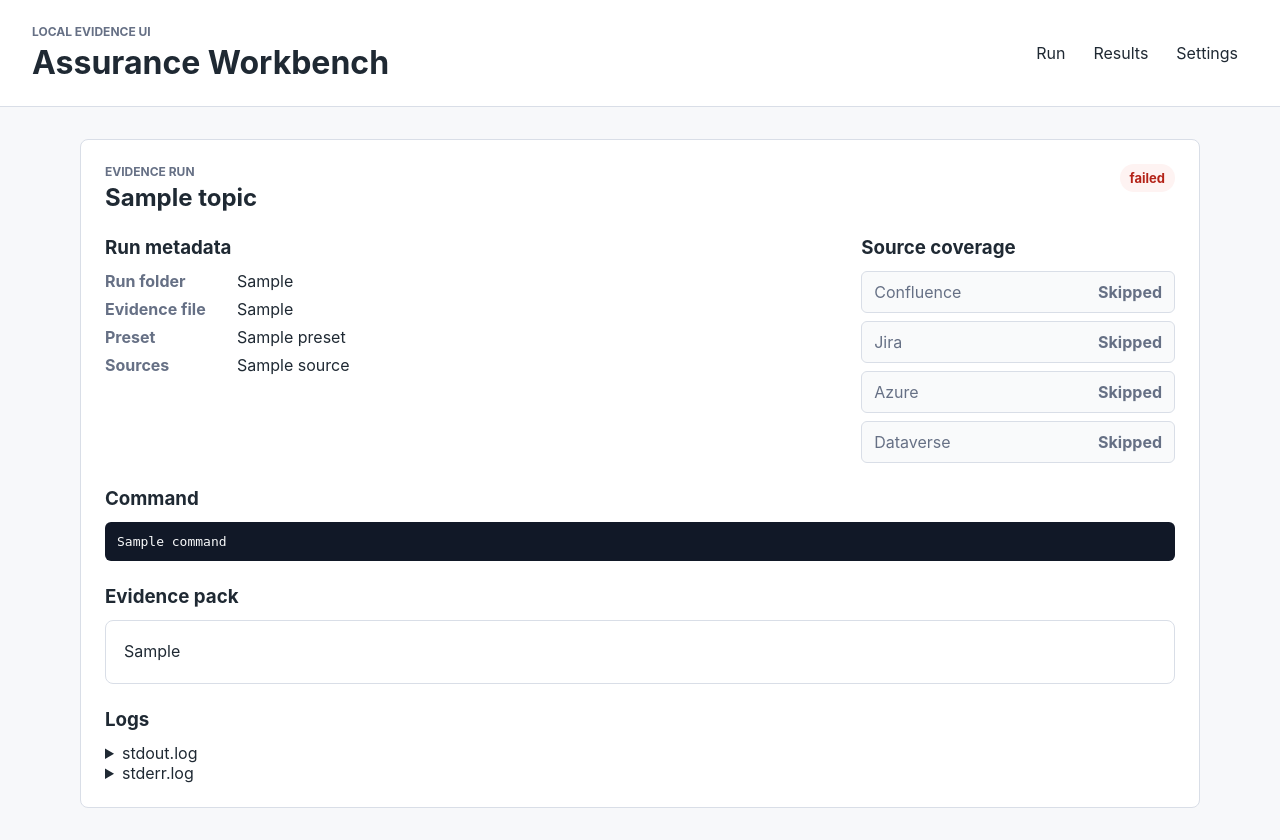
After one commit to richlee-cgi/assurance-workbench-ui, a FastAPI app: template app/templates/run_detail.html in a window 1280 px wide. The commit adds this page. Run offline with FastAPI, Linux system fonts and the light colour scheme; the template is opened without the code that fills it: most values are stand-ins (such as "Sample title", 1, 10 or a date in 2020).

Commit message:
Add evidence results views

```diff
--- a/app/main.py
+++ b/app/main.py
@@ -8,7 +8,14 @@ from fastapi.staticfiles import StaticFiles
 from fastapi.templating import Jinja2Templates
 
 from app.cli import check_assurance_cli, check_azure, check_dataverse
-from app.evidence import build_evidence_command, evidence_form_from_data, run_evidence_pack, shell_command
+from app.evidence import (
+    build_evidence_command,
+    evidence_form_from_data,
+    list_evidence_runs,
+    load_evidence_run,
+    run_evidence_pack,
+    shell_command,
+)
 from app.settings import load_settings, save_settings, settings_from_form
 
 BASE_DIR = Path(__file__).resolve().parent
@@ -135,6 +142,38 @@ async def run_evidence_pack_route(request: Request) -> HTMLResponse:
     )
 
 
+@app.get("/runs", response_class=HTMLResponse)
+def runs(request: Request) -> HTMLResponse:
+    current_settings = load_settings()
+    return templates.TemplateResponse(
+        request,
+        "runs.html",
+        {
+            "active_nav": "runs",
+            "title": "Runs",
+            "runs": list_evidence_runs(current_settings),
+            "settings": current_settings,
+        },
+    )
+
+
+@app.get("/runs/{run_id}", response_class=HTMLResponse)
+def run_detail(request: Request, run_id: str) -> HTMLResponse:
+    current_settings = load_settings()
+    detail = load_evidence_run(current_settings, run_id)
+    return templates.TemplateResponse(
+        request,
+        "run_detail.html",
+        {
+            "active_nav": "runs",
+            "title": "Run Detail",
+            "detail": detail,
+            "run_id": run_id,
+        },
+        status_code=200 if detail else 404,
+    )
+
+
 @app.get("/health")
 def health() -> dict[str, str]:
     return {"status": "ok"}
--- a/app/static/css/app.css
+++ b/app/static/css/app.css
@@ -93,6 +93,16 @@ nav a.active {
   font-weight: 700;
 }
 
+.success-pill {
+  background: #ecfdf3;
+  color: #05603a;
+}
+
+.error-pill {
+  background: #fef3f2;
+  color: #b42318;
+}
+
 .grid-form {
   display: grid;
   grid-template-columns: repeat(2, minmax(0, 1fr));
@@ -242,6 +278,149 @@ pre {
   color: #f9fafb;
 }
 
+.run-list {
+  display: grid;
+  gap: 12px;
+}
+
+.run-row {
+  display: grid;
+  grid-template-columns: minmax(0, 1.5fr) minmax(320px, 1fr);
+  gap: 16px;
+  padding: 16px;
+  border: 1px solid var(--border);
+  border-radius: 8px;
+  background: #ffffff;
+}
+
+.run-row h3 {
+  margin: 0 0 4px;
+  font-size: 17px;
+}
+
+.run-row h3 a {
+  color: var(--text);
+}
+
+.run-row p {
+  margin: 0;
+  color: var(--muted);
+  overflow-wrap: anywhere;
+}
+
+.compact-list {
+  display: grid;
+  grid-template-columns: repeat(3, minmax(0, 1fr));
+  gap: 10px;
+  margin: 0;
+}
+
+.compact-list dt {
+  color: var(--muted);
+  font-size: 12px;
+  font-weight: 700;
+  text-transform: uppercase;
+}
+
+.compact-list dd {
+  margin: 2px 0 0;
+  overflow-wrap: anywhere;
+}
+
+.ok-text {
+  color: #05603a;
+  font-weight: 700;
+}
+
+.error-text {
+  color: #b42318;
+  font-weight: 700;
+}
+
+.empty-state {
+  padding: 18px;
+  border: 1px dashed var(--border);
+  border-radius: 8px;
+  color: var(--muted);
+}
+
+.metadata-grid {
+  display: grid;
+  grid-template-columns: minmax(0, 1.4fr) minmax(280px, 0.6fr);
+  gap: 24px;
+}
+
+.metadata-grid h3,
+.result-section h3 {
+  margin: 0 0 12px;
+}
+
+.coverage-list {
+  display: grid;
+  gap: 8px;
+  margin: 0;
+  padding: 0;
+  list-style: none;
+}
+
+.coverage-list li {
+  display: flex;
+  justify-content: space-between;
+  gap: 12px;
+  padding: 10px 12px;
+  border: 1px solid var(--border);
+  border-radius: 6px;
+  text-transform: capitalize;
+}
+
+.coverage-list li.covered {
+  border-color: #abefc6;
+  background: #ecfdf3;
+}
+
+.coverage-list li.skipped {
+  background: #f9fafb;
+  color: var(--muted);
+}
+
+.result-section {
+  margin-top: 24px;
+}
+
+.markdown-body {
+  padding: 18px;
+  border: 1px solid var(--border);
+  border-radius: 8px;
+  background: #ffffff;
+  line-height: 1.6;
+}
+
+.markdown-body h1,
+.markdown-body h2,
+.markdown-body h3,
+.markdown-body h4 {
+  margin: 20px 0 8px;
+  line-height: 1.25;
+}
+
+.markdown-body h1:first-child,
+.markdown-body h2:first-child,
+.markdown-body h3:first-child,
+.markdown-body h4:first-child {
+  margin-top: 0;
+}
+
+.markdown-body p {
+  margin: 8px 0;
+}
+
+.markdown-body pre {
+  padding: 12px;
+  border-radius: 6px;
+  background: #111827;
+  color: #f9fafb;
+}
+
 @media (max-width: 720px) {
   .site-header {
     align-items: flex-start;
--- a/app/templates/base.html
+++ b/app/templates/base.html
@@ -15,6 +15,7 @@
       </div>
       <nav aria-label="Primary">
         <a href="/" class="{{ 'active' if active_nav == 'home' else '' }}">Run</a>
+        <a href="/runs" class="{{ 'active' if active_nav == 'runs' else '' }}">Results</a>
         <a href="/settings" class="{{ 'active' if active_nav == 'settings' else '' }}">Settings</a>
       </nav>
     </header>
--- a/app/templates/partials/run_result.html
+++ b/app/templates/partials/run_result.html
@@ -18,6 +18,10 @@
   {% if result.timed_out %}
     <p>Command timed out.</p>
   {% endif %}
+  <div class="inline-actions">
+    <a class="button-link" href="/runs/{{ result.run_dir.name }}">Open result</a>
+    <a class="button-link secondary" href="/runs">All results</a>
+  </div>
   {% if result.stderr %}
     <details>
       <summary>Error output</summary>
--- /dev/null
+++ b/app/templates/run_detail.html
@@ -0,0 +1,101 @@
+{% extends "base.html" %}
+
+{% block content %}
+{% if detail %}
+<section class="panel">
+  <div class="section-header">
+    <div>
+      <p class="eyebrow">Evidence run</p>
+      <h2>{{ detail.summary.topic or detail.summary.preset or detail.summary.id }}</h2>
+    </div>
+    <span class="status-pill {{ 'success-pill' if detail.summary.exit_code == 0 else 'error-pill' if detail.summary.exit_code else '' }}">
+      {{ 'ok' if detail.summary.exit_code == 0 else 'failed' if detail.summary.exit_code else 'unknown' }}
+    </span>
+  </div>
+
+  <div class="metadata-grid">
+    <section>
+      <h3>Run metadata</h3>
+      <dl class="result-list">
+        <div>
+          <dt>Run folder</dt>
+          <dd>{{ detail.summary.run_dir }}</dd>
+        </div>
+        <div>
+          <dt>Evidence file</dt>
+          <dd>{{ detail.summary.evidence_path }}</dd>
+        </div>
+        <div>
+          <dt>Preset</dt>
+          <dd>{{ detail.summary.preset or 'none' }}</dd>
+        </div>
+        <div>
+          <dt>Sources</dt>
+          <dd>{{ detail.summary.sources | join(', ') if detail.summary.sources else 'none' }}</dd>
+        </div>
+      </dl>
+    </section>
+
+    <section>
+      <h3>Source coverage</h3>
+      <ul class="coverage-list">
+        {% for source in ["confluence", "jira", "azure", "dataverse"] %}
+          <li class="{{ 'covered' if source in detail.summary.sources else 'skipped' }}">
+            <span>{{ source }}</span>
+            <strong>{{ 'included' if source in detail.summary.sources else 'skipped' }}</strong>
+          </li>
+        {% endfor %}
+      </ul>
+    </section>
+  </div>
+
+  <section class="result-section">
+    <h3>Command</h3>
+    <pre class="command-preview">{{ detail.summary.command or 'No command recorded.' }}</pre>
+  </section>
+
+  {% if detail.warnings %}
+    <section class="result-section">
+      <h3>Gaps and warnings</h3>
+      <ul>
+        {% for warning in detail.warnings %}
+          <li>{{ warning }}</li>
+        {% endfor %}
+      </ul>
+    </section>
+  {% endif %}
+
+  <section class="result-section">
+    <h3>Evidence pack</h3>
+    {% if detail.evidence_html %}
+      <article class="markdown-body">{{ detail.evidence_html | safe }}</article>
+    {% else %}
+      <div class="empty-state">No evidence-pack.md file was found for this run.</div>
+    {% endif %}
+  </section>
+
+  <section class="result-section">
+    <h3>Logs</h3>
+    <details>
+      <summary>stdout.log</summary>
+      <pre>{{ detail.stdout or 'No stdout captured.' }}</pre>
+    </details>
+    <details>
+      <summary>stderr.log</summary>
+      <pre>{{ detail.stderr or 'No stderr captured.' }}</pre>
+    </details>
+  </section>
+</section>
+{% else %}
+<section class="panel">
+  <div class="section-header">
+    <div>
+      <p class="eyebrow">Missing run</p>
+      <h2>Result not found</h2>
+    </div>
+  </div>
+  <p>No saved evidence run was found for {{ run_id }}.</p>
+  <a class="button-link" href="/runs">Back to results</a>
+</section>
+{% endif %}
+{% endblock %}
```
Also changed, not shown: other parts of app/static/css/app.css (+30 -1 lines), app/evidence.py (+181 -0 lines), app/templates/runs.html (added, +46 -0 lines), tests/test_app.py (+70 -1 lines), tests/test_evidence.py (+56 -0 lines), README.md.
